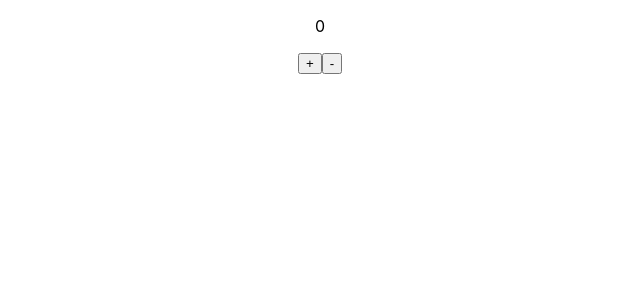
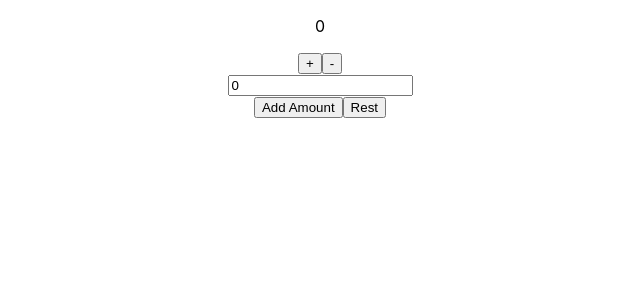
Before and after one commit to jordanbmnt/React-Redux-Toolkit-Tutorial, a React (Create React App) app: page / in a window 1280 px wide. Shown: the top 300 px of the page, without its empty margins (320-960 px from the left). Built offline with nearby package versions, Linux system fonts and the light colour scheme.

Commit message:
added more functionality to the cunter

```diff
--- a/src/app/features/counter/Counter.js
+++ b/src/app/features/counter/Counter.js
@@ -1,9 +1,18 @@
 import { useDispatch, useSelector } from "react-redux";
-import { decrement, increment } from "./counterSlice";
+import { decrement, increment, reset, incrementByAmount } from "./counterSlice";
+import { useState } from "react";
 
 const Counter = () => {
   const count = useSelector((state) => state.counter.count);
   const dispatch = useDispatch();
+
+  const [incrementAmount, setIncrementAmount] = useState(0);
+  const addValue = Number(incrementAmount) || 0;
+
+  const resetAll = () => {
+    setIncrementAmount(0);
+    dispatch(reset());
+  };
 
   return (
     <section>
@@ -12,8 +21,17 @@
         <button onClick={() => dispatch(increment())}>+</button>
         <button onClick={() => dispatch(decrement())}>-</button>
       </div>
+      <input
+        type='text'
+        value={incrementAmount}
+        onChange={(e) => setIncrementAmount(e.target.value)}
+      />
+      <div>
+        <button onClick={() => dispatch(incrementByAmount(addValue))}>Add Amount</button>
+        <button onClick={() => resetAll()}>Rest</button>
+      </div>
     </section>
   );
 };
 
-export default Counter
+export default Counter;
--- a/src/app/features/counter/counterSlice.jsx
+++ b/src/app/features/counter/counterSlice.jsx
@@ -14,8 +14,14 @@
     decrement: (state) => {
       state.count -= 1;
     },
+    reset: (state) => {
+      state.count = 0;
+    },
+    incrementByAmount: (state, action) => {
+      state.count += action.payload;
+    },
   },
 });
 
-export const { increment, decrement } = counterSlice.actions;
+export const { increment, decrement, reset, incrementByAmount } = counterSlice.actions;
 export default counterSlice.reducer;
```
